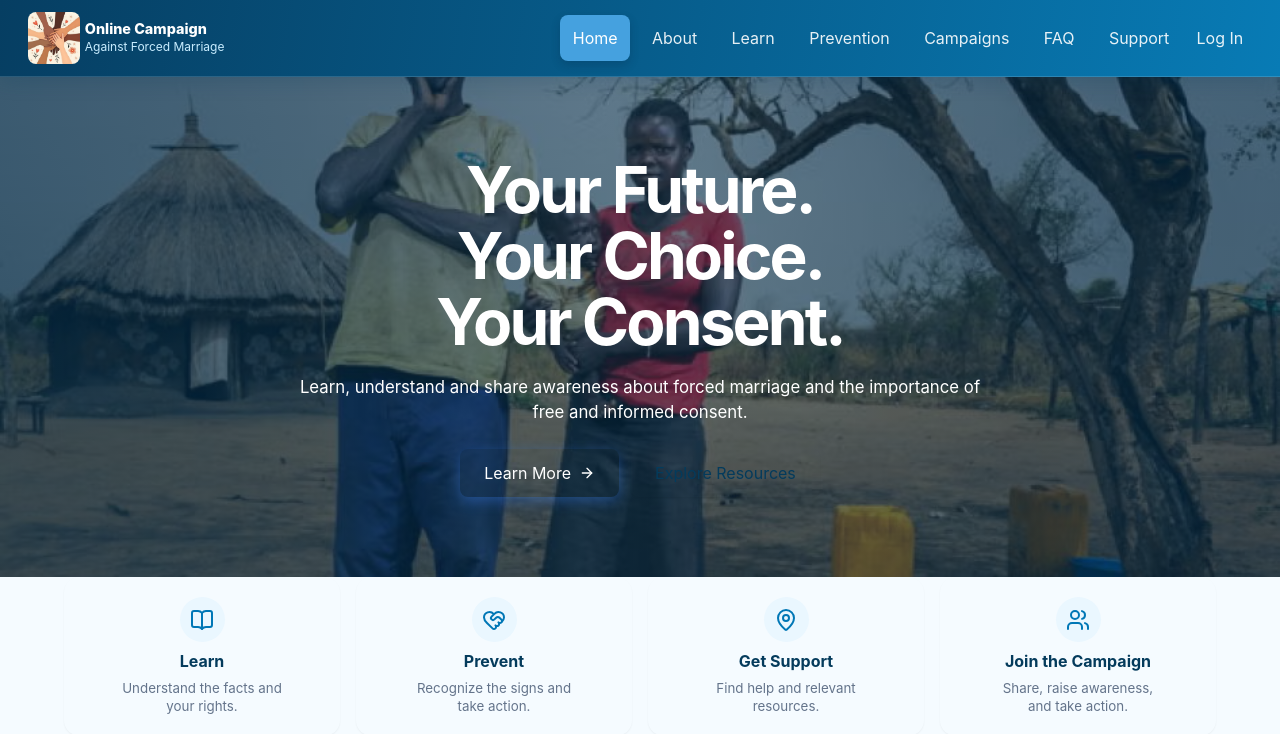
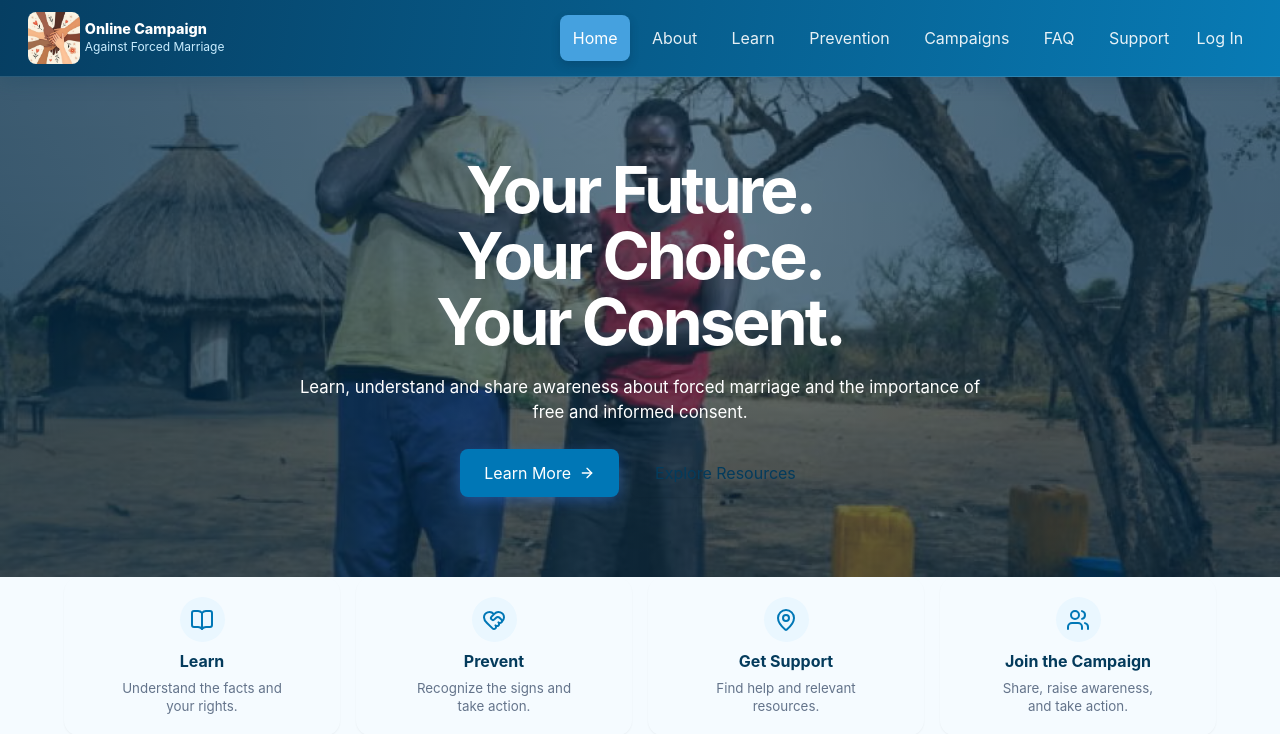
Before and after one commit to NyandengKuol/OnlineCampaignAgainstForcedMarriage, a React (Vite) app in the folder online-campaign/: page / in a window 1280 px wide. Shown: the top 734 px of the page. Built offline with nearby package versions, Linux system fonts and the light colour scheme; no server answers.

Commit message:
Restore primary button colors

```diff
--- a/online-campaign/src/index.css
+++ b/online-campaign/src/index.css
@@ -141,14 +141,15 @@ body {
   transition: all 0.2s ease;
 }
 
-.btn-primary {
+.app-shell .btn-primary {
   background-color: var(--primary);
-  color: white;
+  color: #fff;
   box-shadow: 0 4px 14px 0 rgba(59, 130, 246, 0.39);
 }
 
-.btn-primary:hover {
+.app-shell .btn-primary:hover {
   background-color: var(--primary-dark);
+  color: #fff;
   transform: translateY(-1px);
   box-shadow: 0 6px 20px rgba(59, 130, 246, 0.23);
 }
```
